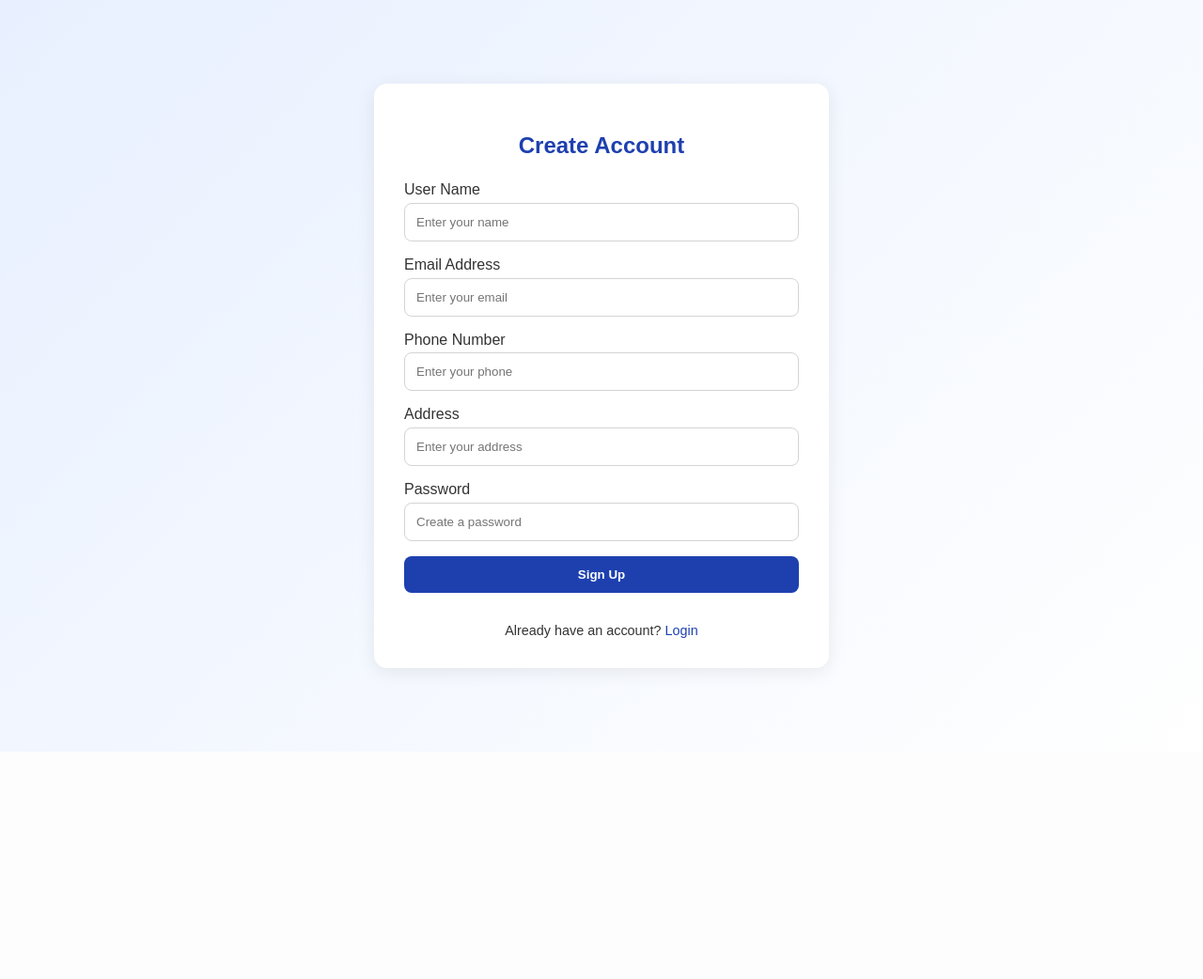
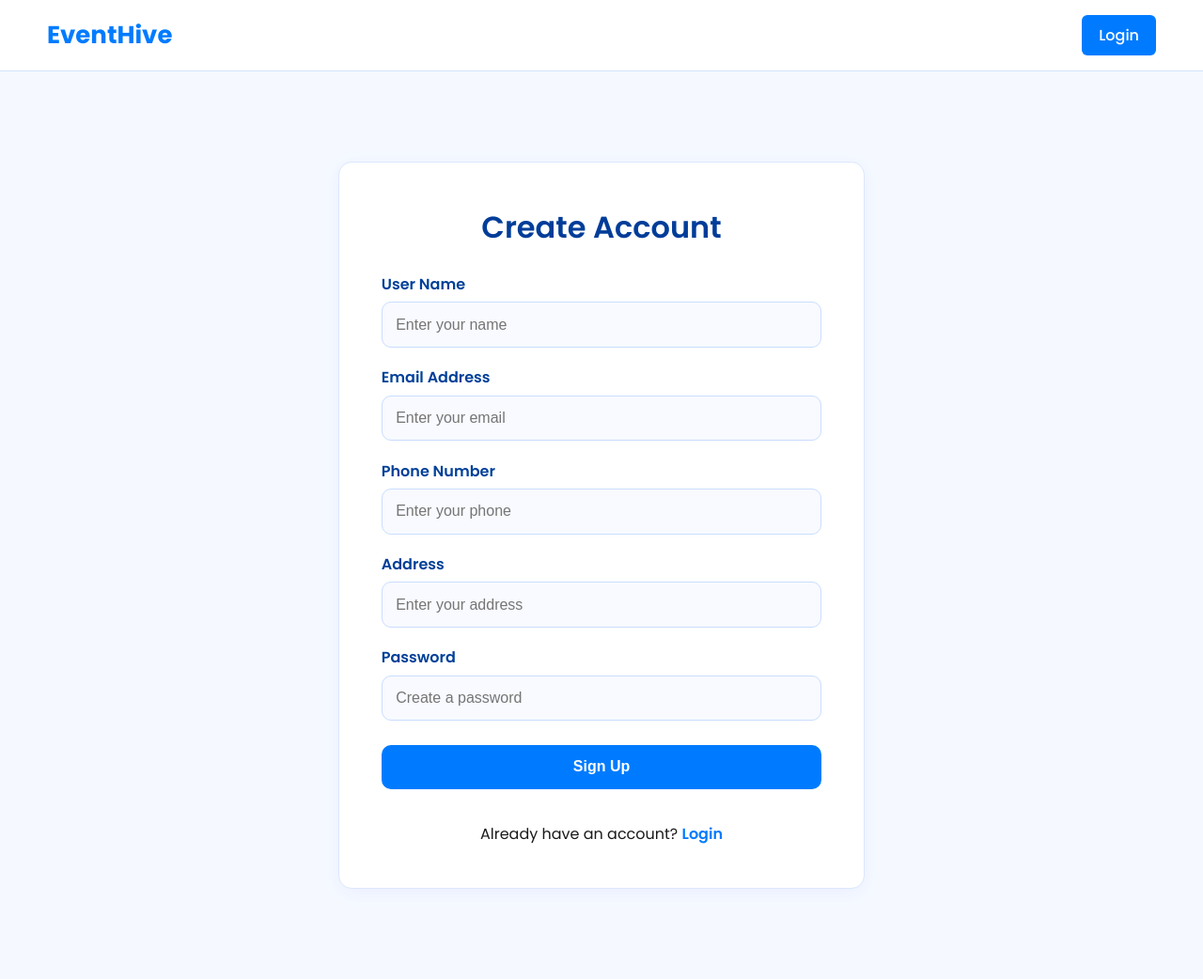
Before and after one commit to amanbhandare09/event_hive_app, a Flask app: page /signup in a window 1280 px wide. Shown: the whole page at 94% size. Before the commit the page ends 799 px from the top, so only its background shows below. Run offline with Flask 3, Linux system fonts and the light colour scheme.

Commit message:
the upgraded UI

```diff
--- a/app/templates/base.html
+++ b/app/templates/base.html
@@ -59,14 +59,15 @@
   display: flex;
   justify-content: space-between;
   align-items: center;
-      max-width: 1300px;
-      margin: auto;
+  width: 100%;           /* ✔ full width */
 }
+
 
     .logo {
       font-size: 26px;
       font-weight: 700;
       color: #007bff;
+      padding-left: 20px;
     }
 
     .logo-link {
--- a/app/templates/login.html
+++ b/app/templates/login.html
@@ -168,7 +168,7 @@
     <!-- NAV (copied exactly) -->
     <nav class="reveal">
         <div class="nav-container">
-            <a class="logo-link" href="/">EventHub</a>
+            <a class="logo-link" href="/">EventHive</a>
             <div class="nav-links">
                 <a href="/signup">Sign Up</a>
             </div>
--- a/app/templates/signup.html
+++ b/app/templates/signup.html
@@ -4,115 +4,200 @@
     <meta charset="UTF-8">
     <meta name="viewport" content="width=device-width, initial-scale=1.0">
     <title>Sign Up | EventHive</title>
+
+    <link href="https://fonts.googleapis.com/css2?family=Poppins:wght@300;400;500;600;700&display=swap" rel="stylesheet">
+
     <style>
+        /* RESET */
+        * {
+            margin: 0;
+            padding: 0;
+            box-sizing: border-box;
+        }
+
         body {
-            font-family: 'Poppins', Arial, sans-serif;
-            background: linear-gradient(135deg, #e8f0ff, #ffffff);
-            color: #333;
+            font-family: "Poppins", sans-serif;
+            background: #f5f9ff;
+            color: #1a1a1a;
+        }
+
+        /* NAVBAR (exact copy from landing/login page) */
+        nav {
+            background: #ffffff;
+            border-bottom: 1px solid #d0e3ff;
+            padding: 18px 50px;
+            position: sticky;
+            top: 0;
+            width: 100%;
+            z-index: 1000;
+        }
+
+        .nav-container {
+            max-width: 1300px;
+            margin: auto;
+            display: flex;
+            justify-content: space-between;
+            align-items: center;
+        }
+
+        .logo-link {
+            font-size: 26px;
+            font-weight: 700;
+            color: #007bff;
+            text-decoration: none;
+        }
+
+        .nav-links a {
+            text-decoration: none;
+            padding: 10px 18px;
+            border-radius: 6px;
+            background: #007bff;
+            color: #fff;
+            font-weight: 500;
+            transition: 0.3s;
+        }
+
+        .nav-links a:hover {
+            background: #005fcc;
+        }
+
+        /* PAGE WRAPPER (same spacing as login page) */
+        .page-wrapper {
+            padding-top: 6rem;
+            padding-bottom: 6rem;
+            max-width: 1200px;
+            margin: auto;
             display: flex;
             justify-content: center;
-            align-items: center;
-            height: 100vh;
-            margin: 0;
         }
 
-        .signup-container {
-            background: #ffffff;
-            padding: 2rem;
+        /* SIGNUP CARD (same design as login card) */
+        .signup-card {
+            background: white;
+            padding: 2.8rem;
             border-radius: 14px;
-            box-shadow: 0 4px 20px rgba(0, 0, 0, 0.08);
+            border: 1px solid #dbe7ff;
+            box-shadow: 0 4px 20px rgba(0, 68, 255, 0.05);
             width: 100%;
-            max-width: 420px;
+            max-width: 430px;
+            text-align: center;
         }
 
         h2 {
-            text-align: center;
-            color: #1e40af;
+            color: #003d99;
+            font-size: 2rem;
             margin-bottom: 1.5rem;
             font-weight: 600;
         }
 
         form {
-            display: flex;
-            flex-direction: column;
+            margin-top: 1rem;
+            text-align: left;
         }
 
         label {
-            margin-bottom: 0.3rem;
-            font-weight: 500;
+            font-weight: 600;
+            color: #004099;
         }
 
         input {
-            padding: 0.75rem;
-            margin-bottom: 1rem;
-            border: 1px solid #d4d4d4;
-            border-radius: 8px;
+            width: 100%;
+            padding: 0.9rem;
+            margin-top: 0.4rem;
+            margin-bottom: 1.2rem;
+            border-radius: 10px;
+            border: 1px solid #c9ddff;
+            background: #f8faff;
+            font-size: 1rem;
             outline: none;
-            transition: border-color 0.2s;
         }
 
         input:focus {
-            border-color: #1e40af;
-            box-shadow: 0 0 5px rgba(30, 64, 175, 0.2);
+            border-color: #007bff;
+            background: #ffffff;
         }
 
         input[type="submit"] {
-            background-color: #1e40af;
+            background: #007bff;
             color: white;
+            border: none;
+            cursor: pointer;
             font-weight: 600;
-            cursor: pointer;
-            border: none;
             transition: 0.3s;
         }
 
         input[type="submit"]:hover {
-            background-color: #153383;
+            background: #005fcc;
         }
 
         .login-link {
-            text-align: center;
             margin-top: 1rem;
-            font-size: 0.9rem;
+            font-size: 1rem;
         }
 
         .login-link a {
-            color: #1e40af;
-            font-weight: 500;
+            color: #007bff;
+            font-weight: 600;
             text-decoration: none;
         }
 
         .login-link a:hover {
             text-decoration: underline;
         }
+        .signup-card {
+    background: white;
+    padding: 2.8rem;
+    border-radius: 14px;
+    border: 1px solid #dbe7ff;
+    box-shadow: 0 4px 20px rgba(0, 68, 255, 0.05);
+    width: 100%;
+    max-width: 560px;   /* ⬅ increased width */
+    text-align: center;
+}
+
     </style>
 </head>
+
 <body>
 
-    <div class="signup-container">
-        <h2>Create Account</h2>
-        <form action="{{ url_for('auth.signup_post') }}" method="POST">
+    <!-- NAVBAR -->
+    <nav>
+        <div class="nav-container">
+            <a class="logo-link" href="/">EventHive</a>
+            <div class="nav-links">
+                <a href="/login">Login</a>
+            </div>
+        </div>
+    </nav>
 
-            <label for="name">User Name</label>
-            <input type="text" id="name" name="name" placeholder="Enter your name" required>
+    <!-- SIGNUP FORM CARD -->
+    <div class="page-wrapper">
+        <div class="signup-card">
+            <h2>Create Account</h2>
 
-            <label for="email">Email Address</label>
-            <input type="email" id="email" name="email" placeholder="Enter your email" required>
+            <form action="{{ url_for('auth.signup_post') }}" method="POST">
 
-            <label for="phone">Phone Number</label>
-            <input type="number" id="phone" name="phone" placeholder="Enter your phone" required>
+                <label>User Name</label>
+                <input type="text" name="name" placeholder="Enter your name" required>
 
-            <label for="address">Address</label>
-            <input type="text" id="address" name="address" placeholder="Enter your address" required>
+                <label>Email Address</label>
+                <input type="email" name="email" placeholder="Enter your email" required>
 
-            <label for="password">Password</label>
-            <input type="password" id="password" name="password" placeholder="Create a password" required>
+                <label>Phone Number</label>
+                <input type="number" name="phone" placeholder="Enter your phone" required>
 
-            <input type="submit" value="Sign Up">
-        </form>
+                <label>Address</label>
+                <input type="text" name="address" placeholder="Enter your address" required>
 
-        <div class="login-link">
-            Already have an account?
-            <a href="/login">Login</a>
+                <label>Password</label>
+                <input type="password" name="password" placeholder="Create a password" required>
+
+                <input type="submit" value="Sign Up">
+            </form>
+
+            <div class="login-link">
+                Already have an account? <a href="/login">Login</a>
+            </div>
         </div>
     </div>
 
```
Also changed, not shown: app/templates/profile.html (+4 -3 lines). Lines whose indentation alone changed are shown as unchanged.
